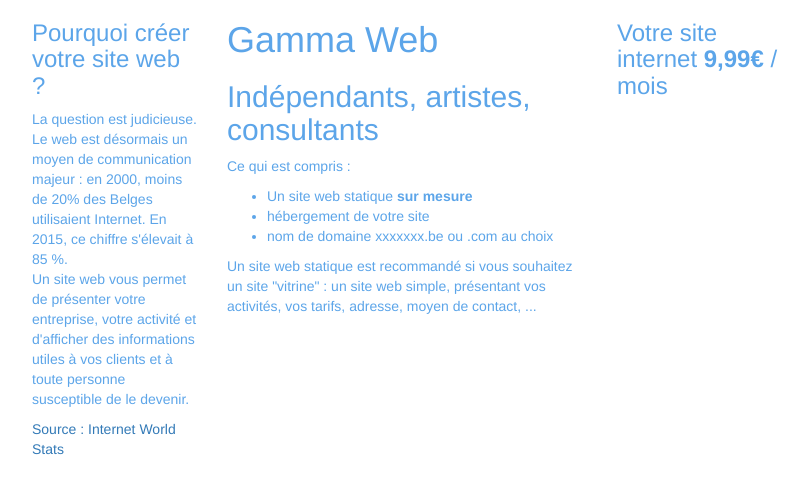
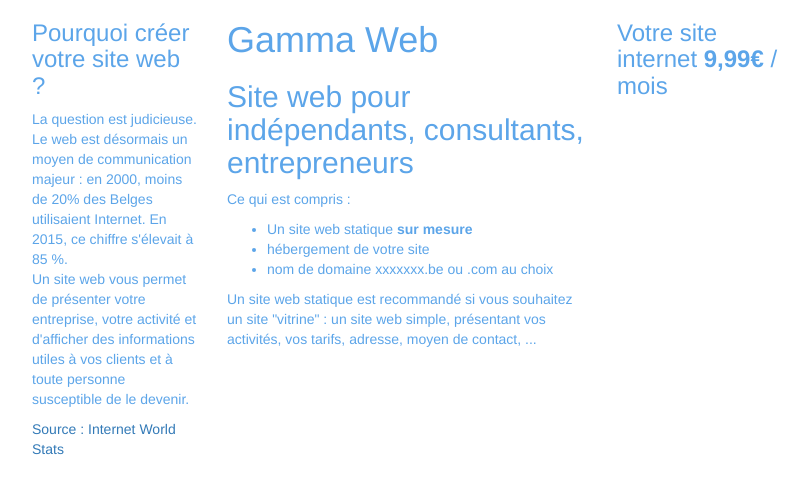
Before and after one commit to Max-le/basic-bootstrap, a plain HTML site: page index.html in a window 1280 px wide. Shown: the whole page, without its empty margins (233-1041 px from the left). Drawn offline with Linux system fonts and the light colour scheme.

Commit message:
update text

```diff
--- a/index.html
+++ b/index.html
@@ -32,7 +32,7 @@
 Internet World Stats </a></p></div>
         </div>
         <div class="col-md-4 ">
-          <div class="col2"> <h1>Gamma Web</h1> <h2>Indépendants, artistes, consultants</h2><p> Ce qui est compris :</p>
+          <div class="col2"> <h1>Gamma Web</h1> <h2>Site web pour indépendants, consultants, entrepreneurs</h2><p> Ce qui est compris :</p>
             <ul>
               <li>Un site web statique <b>sur mesure</b> </li>
               <li> hébergement de votre site </li>
```
